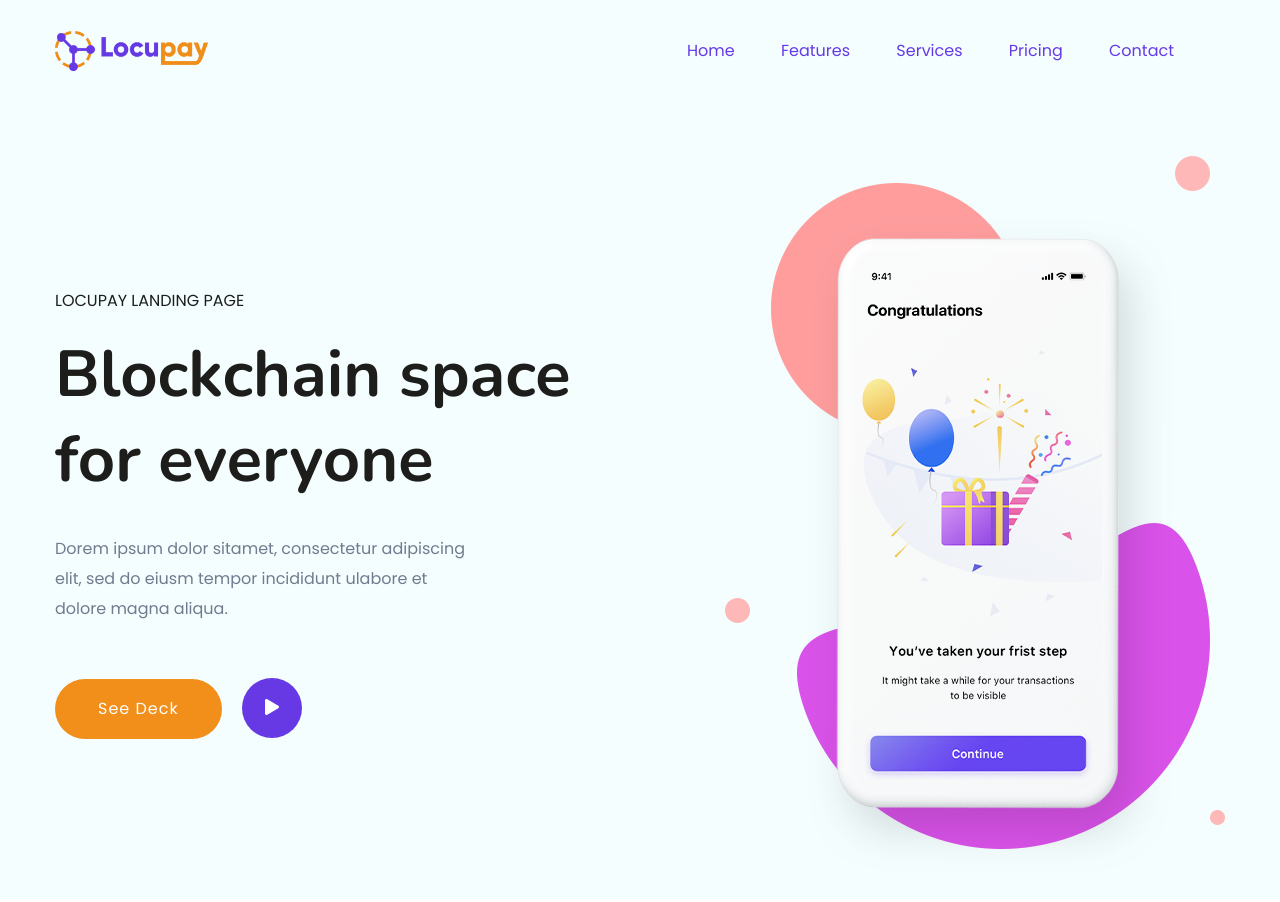
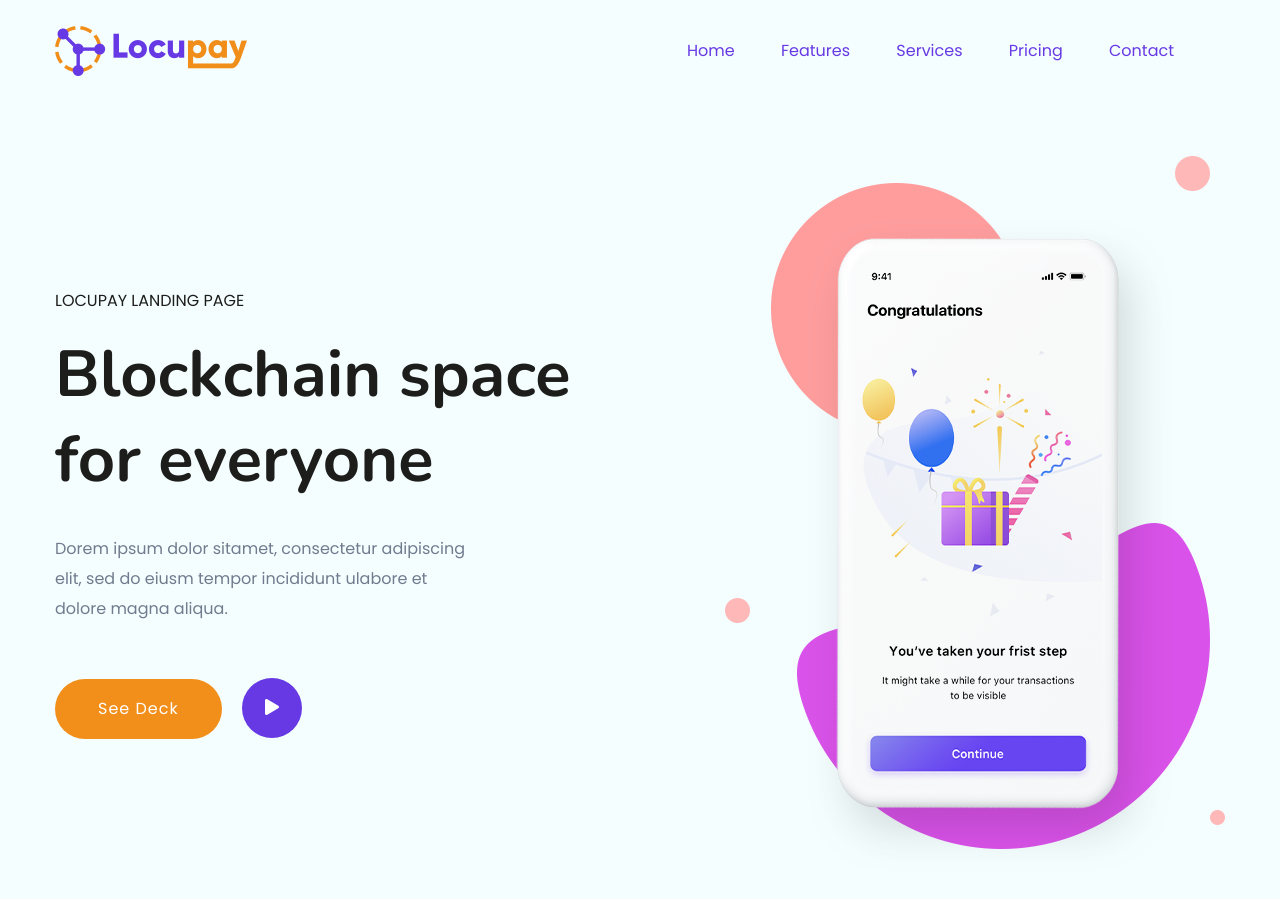
Before and after one commit to locupay/locupay-landing, a plain HTML site: page public/index.html in a window 1280 px wide. Shown: the top 902 px of the page. Drawn offline with nearby package versions, Linux system fonts and the light colour scheme; some packages are replaced by stand-ins of ours.

Commit message:
Readme, workflow and logo update

```diff
--- a/public/index.html
+++ b/public/index.html
@@ -119,7 +119,7 @@
               <!-- Logo -->
               <div class="col-xl-2 col-lg-2 col-md-2">
                 <div class="logo">
-                  <a href="/"><img src="assets/img/brand/locupay_horizontal_logo_colored.png" width="90%" alt="Locupay"></a>
+                  <a href="/"><img src="assets/img/brand/locupay_horizontal_logo_colored_web.png" alt="Locupay"></a>
                 </div>
               </div>
               <div class="col-xl-10 col-lg-10 col-md-10">
```
Also changed, not shown: public/assets/img/brand/locupay_horizontal_logo_colored_web.png (added), 2 other files.
